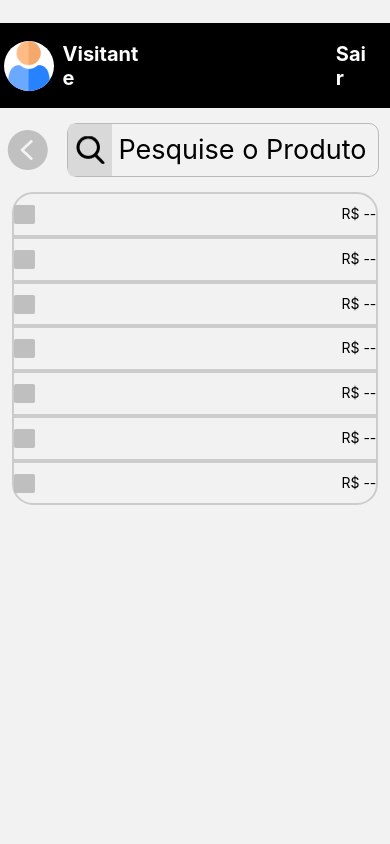
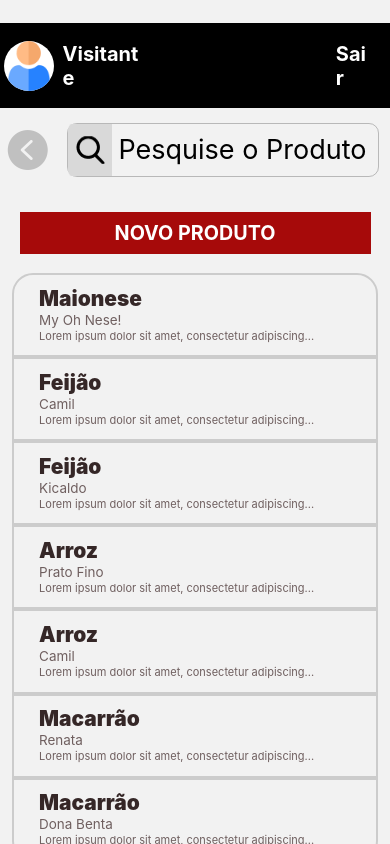
Before and after one commit to FGuerriero/IHC_ColetaDePrecos, a React Native app: screen /Products in a window 390 px wide. Built offline with nearby package versions, Linux system fonts and the light colour scheme.

Commit message:
Diudera da noite

```diff
--- a/src/Components/Manager/Manager Options/Products.js
+++ b/src/Components/Manager/Manager Options/Products.js
@@ -68,6 +68,9 @@
                     />
                 </View>
             </View>
+            <TouchableOpacity style={styles.btnNovoProduto}>
+                <Text style={styles.txtNovoProduto}>NOVO PRODUTO</Text>
+            </TouchableOpacity>
             <ScrollView style={styles.scrollContainer}>
             {
                     listItems.map( (item,index) => {
@@ -91,31 +94,15 @@
                                             styles.itemContainer
                             }>
                                 <TouchableOpacity style={styles.itemTouchable} onPress={() => {setCurrentIndex(index)}}>
-                                    <View style={styles.checkBoxContainer}>
-                                        {
-                                            item.collected?
-                                            <Image
-                                                source={require('../../../../assets/checkedBox.png')}
-                                            /> :
-                                            <Image
-                                                source={require('../../../../assets/uncheckedBox.png')}
-                                            />
-                                        }
-                                    </View>
                                     <View style={styles.textContainer}>
                                         <Text style={[styles.itemTitle,]}>
-                                            {item.itemCategory}
+                                            {item.productType}
                                         </Text>
                                         <Text style={styles.itemSubtext}>
-                                            {item.itemBrand}
+                                            {item.productBrand}
                                         </Text>
-                                        <Text style={styles.itemSubtext}>
-                                            {item.storeName}
-                                        </Text>
-                                    </View>
-                                    <View style={styles.priceContainer}>
-                                        <Text style={styles.itemPrice}>
-                                            R$ {item.itemPrice ? item.itemPrice.toFixed(2).replace('.',',') : '--'}
+                                        <Text style={styles.itemDescription}>
+                                            {item.productDescription.substring(0,50)+'...'}
                                         </Text>
                                     </View>
                                 </TouchableOpacity>
@@ -204,5 +191,36 @@
     },
     textContainer: {
         flex: 3,
+        marginLeft: '7%'
+    },
+    itemTitle: {
+        fontSize: 20.9,
+        lineHeight: 25.47,
+        fontWeight: '900',
+        color: '#352727'
+    },
+    itemSubtext: {
+        fontSize: 13.46,
+        lineHeight: 16.4,
+        fontWeight: '400',
+        color: '#6F5F5F'
+    },
+    itemDescription : {
+        fontSize: 11,
+        lineHeight: 16.4,
+        fontWeight: '400',
+        color: '#6F5F5F'
+    },
+    btnNovoProduto: {
+        backgroundColor: '#A60A0A',
+        margin: '5%',
+        height: '5%',
+        justifyContent: 'center'
+    },
+    txtNovoProduto: {
+        fontSize: 19.76,
+        fontWeight: '700',
+        alignSelf: 'center',
+        color: '#fff'
     }
 })
```
